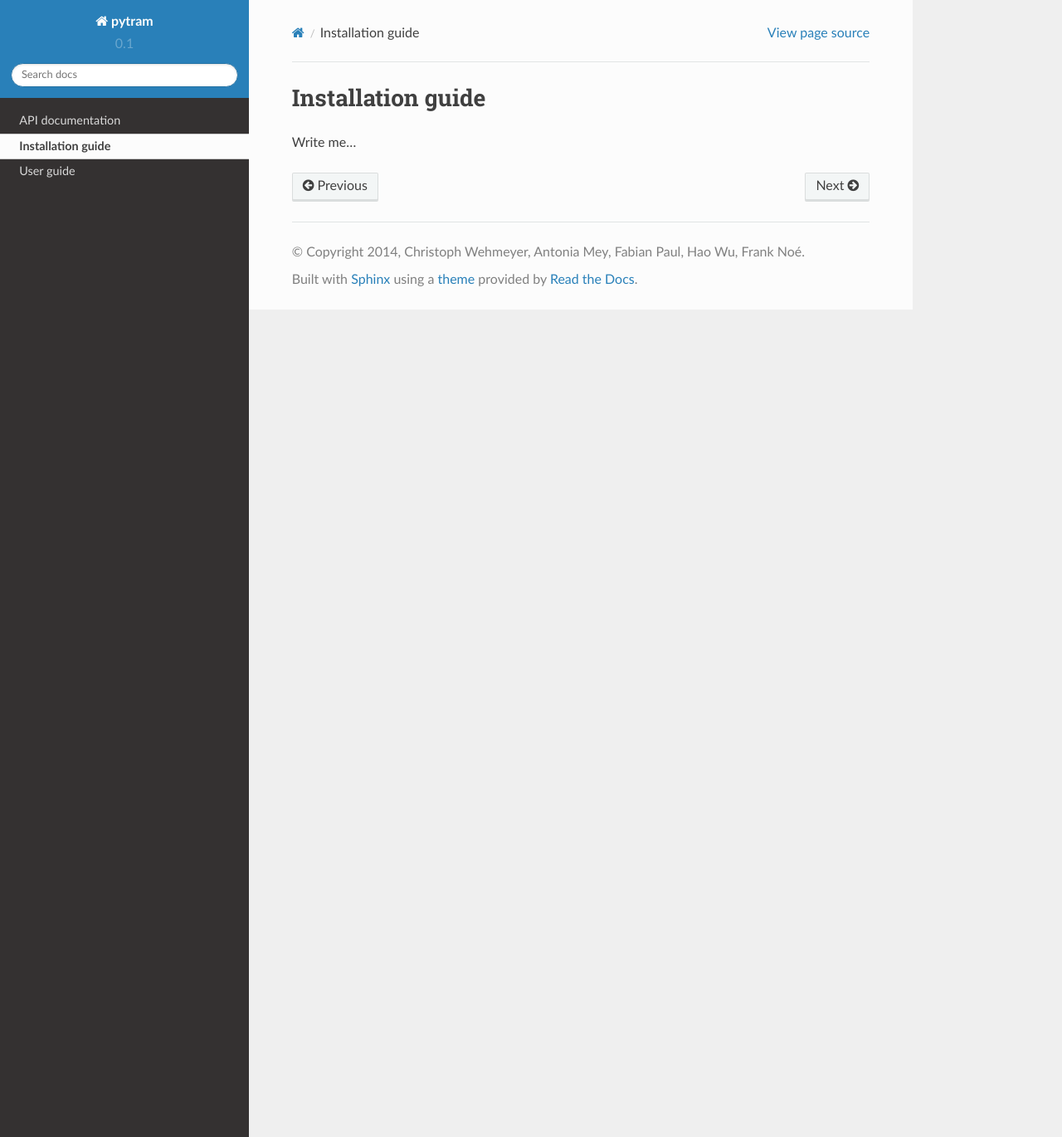
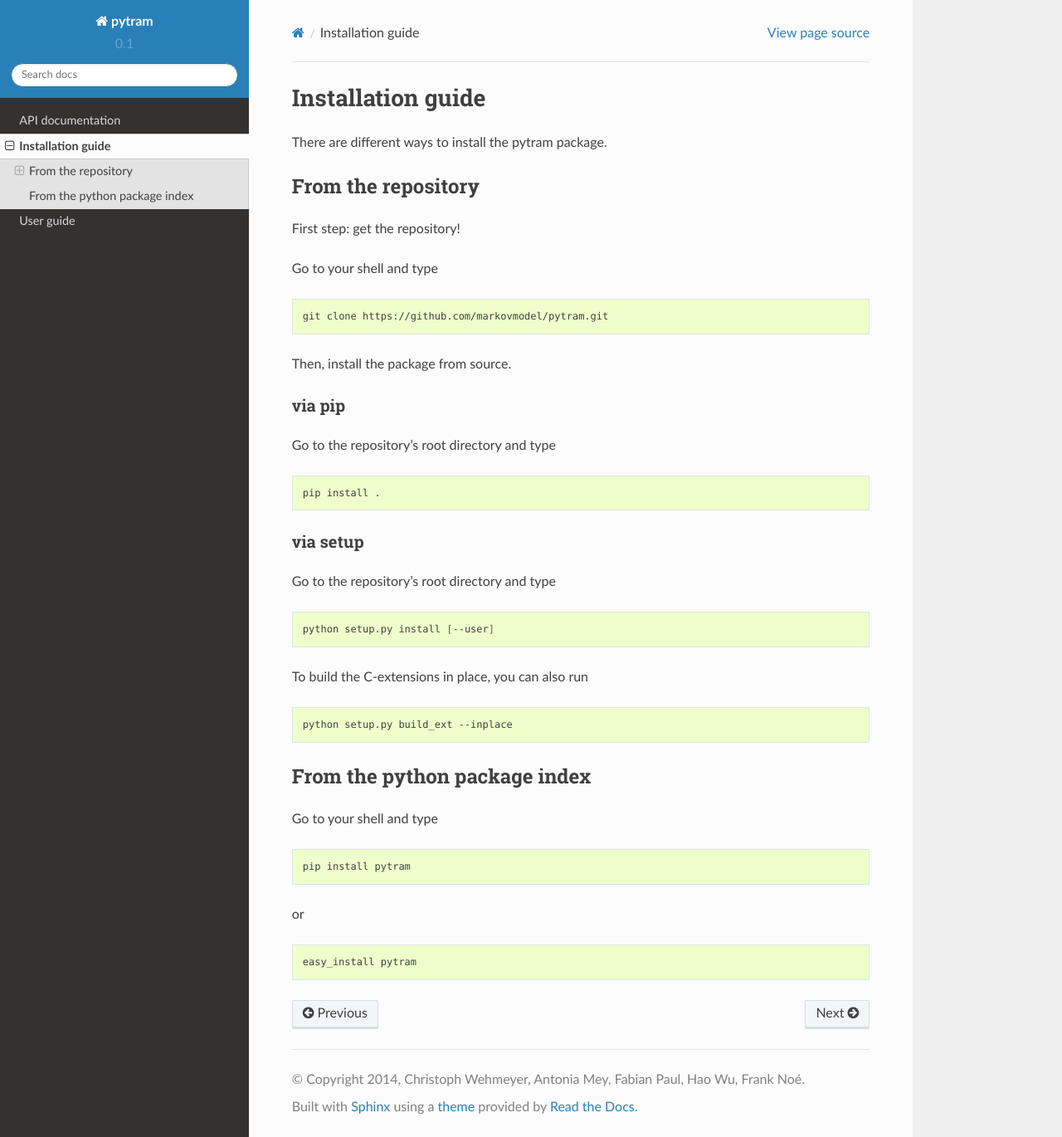
Before and after one commit to markovmodel/pytram, a Sphinx documentation site: the page built from doc/install.rst, in a window 1280 px wide and 1370 px high. Shown: the whole window at 83% size. Built offline with Sphinx 7.4.7 and the Read the Docs theme 2.0.0, drawn with Linux system fonts in a browser that asks for light colours; formulas are drawn with MathJax 3.

Commit message:
added installation guide

```diff
--- a/doc/install.rst
+++ b/doc/install.rst
@@ -7,4 +7,63 @@ Installation guide
 .. toctree::
    :maxdepth: 2
 
-Write me...
+
+There are different ways to install the pytram package.
+
+
+
+From the repository
+===================
+
+First step: get the repository!
+
+Go to your shell and type
+
+.. code-block:: bash
+
+   git clone https://github.com/markovmodel/pytram.git
+
+Then, install the package from source.
+
+
+via pip
+-------
+
+Go to the repository's root directory and type
+
+.. code-block:: bash
+
+   pip install .
+
+
+via setup
+---------
+
+Go to the repository's root directory and type
+
+.. code-block:: bash
+
+   python setup.py install [--user]
+
+To build the C-extensions in place, you can also run
+
+.. code-block:: bash
+
+   python setup.py build_ext --inplace
+
+
+
+From the python package index
+=============================
+
+Go to your shell and type
+
+.. code-block:: bash
+
+   pip install pytram
+
+or
+
+.. code-block:: bash
+
+   easy_install pytram
```
